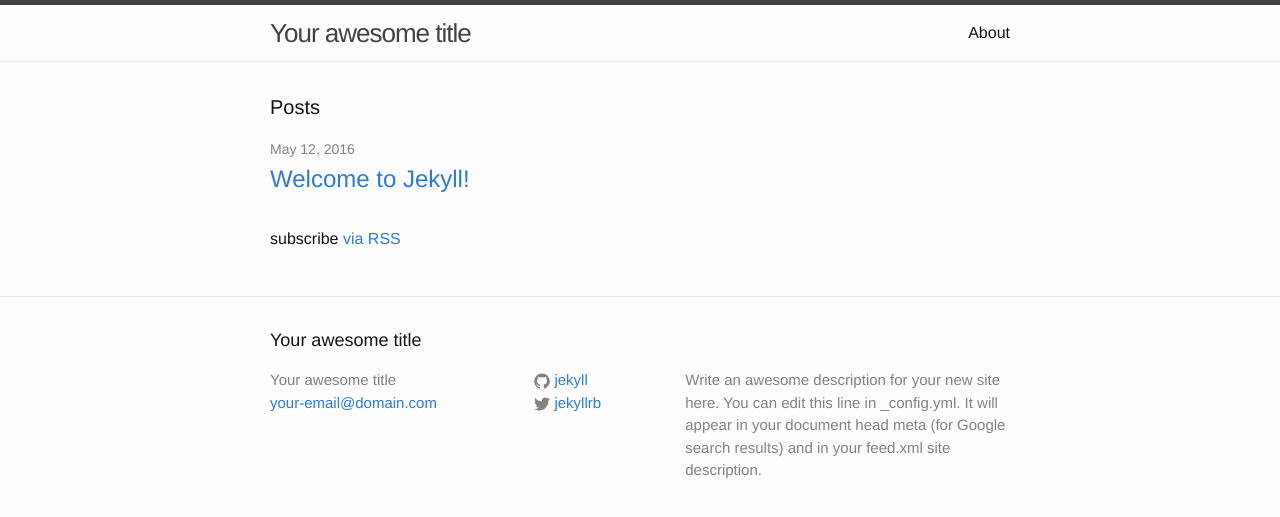
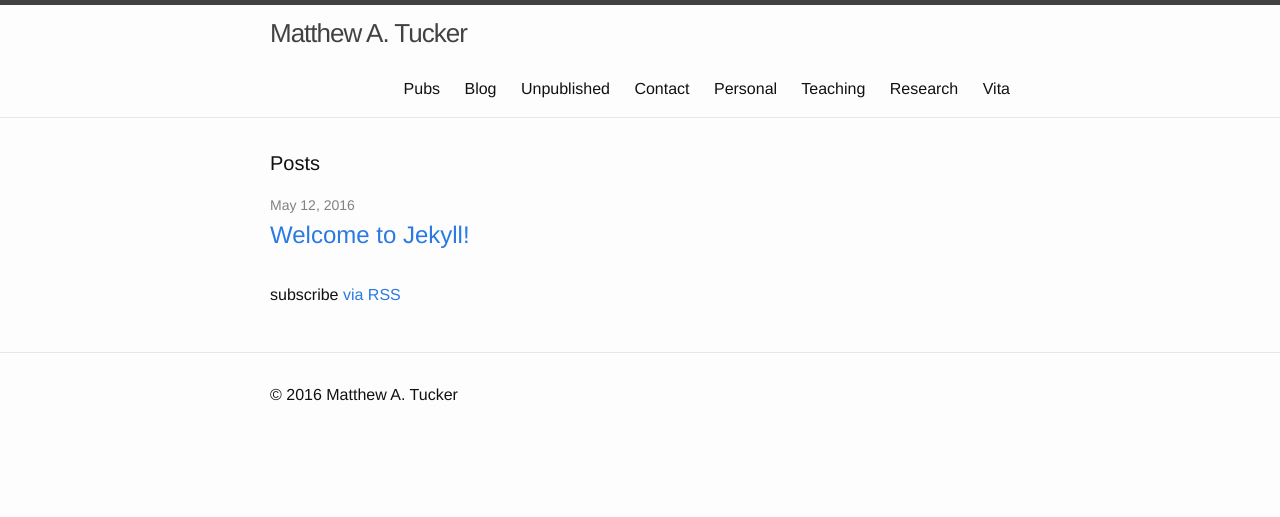
Before and after one commit to matthew-tucker/matthew-tucker.github.io, a Jekyll site: the page built from index.html, in a window 1280 px wide. Shown: the top 517 px of the page. Built offline with Jekyll 4.4.1, drawn with Linux system fonts in a browser that asks for light colours.

Commit message:
add sub-pages

```diff
--- a/_config.yml
+++ b/_config.yml
@@ -6,16 +6,18 @@
 # 'jekyll serve'. If you change this file, please restart the server process.
 
 # Site settings
-title: Your awesome title
+title: Matthew A. Tucker
 email: your-email@domain.com
 description: > # this means to ignore newlines until "baseurl:"
   Write an awesome description for your new site here. You can edit this
   line in _config.yml. It will appear in your document head meta (for
   Google search results) and in your feed.xml site description.
 baseurl: "" # the subpath of your site, e.g. /blog
-url: "http://yourdomain.com" # the base hostname & protocol for your site
-twitter_username: jekyllrb
-github_username:  jekyll
+url: "http://matthew-tucker.github.io" # the base hostname & protocol for your site
+twitter_username: motyatucker
+github_username:  matthew-tucker
+copyright_year: 2016
+author: Matthew A. Tucker
 
 # Build settings
 markdown: kramdown
--- a/_includes/footer.html
+++ b/_includes/footer.html
@@ -2,36 +2,9 @@
 
   <div class="wrapper">
 
-    <h2 class="footer-heading">{{ site.title }}</h2>
-
-    <div class="footer-col-wrapper">
-      <div class="footer-col footer-col-1">
-        <ul class="contact-list">
-          <li>{{ site.title }}</li>
-          <li><a href="mailto:{{ site.email }}">{{ site.email }}</a></li>
-        </ul>
-      </div>
-
-      <div class="footer-col footer-col-2">
-        <ul class="social-media-list">
-          {% if site.github_username %}
-          <li>
-            {% include icon-github.html username=site.github_username %}
-          </li>
-          {% endif %}
-
-          {% if site.twitter_username %}
-          <li>
-            {% include icon-twitter.html username=site.twitter_username %}
-          </li>
-          {% endif %}
-        </ul>
-      </div>
-
-      <div class="footer-col footer-col-3">
-        <p>{{ site.description }}</p>
-      </div>
-    </div>
+	  <div class="footer-wrapper">
+		  © {{site.time | date: '%Y' }} {{ site.author }}
+	  </div>
 
   </div>
 
--- /dev/null
+++ b/blog/index.html
@@ -0,0 +1,4 @@
+---
+layout: page
+title:  "Blog"
+---
--- /dev/null
+++ b/contact/index.html
@@ -0,0 +1,4 @@
+---
+layout: page
+title:  "Contact"
+---
--- /dev/null
+++ b/personal/index.html
@@ -0,0 +1,4 @@
+---
+layout: page
+title:  "Personal"
+---
--- /dev/null
+++ b/publications/index.html
@@ -0,0 +1,4 @@
+---
+layout: page
+title:  "Pubs"
+---
--- /dev/null
+++ b/recents/index.html
@@ -0,0 +1,4 @@
+---
+layout: page
+title:  "Unpublished"
+---
--- /dev/null
+++ b/research/index.md
@@ -0,0 +1,4 @@
+---
+layout: page
+title:  "Research"
+---
--- /dev/null
+++ b/teaching/index.md
@@ -0,0 +1,4 @@
+---
+layout: page
+title:  "Teaching"
+---
--- /dev/null
+++ b/vita/index.md
@@ -0,0 +1,4 @@
+---
+layout: page
+title:  "Vita"
+---
```
Also changed, not shown: about.md (deleted, +0 -15 lines).
